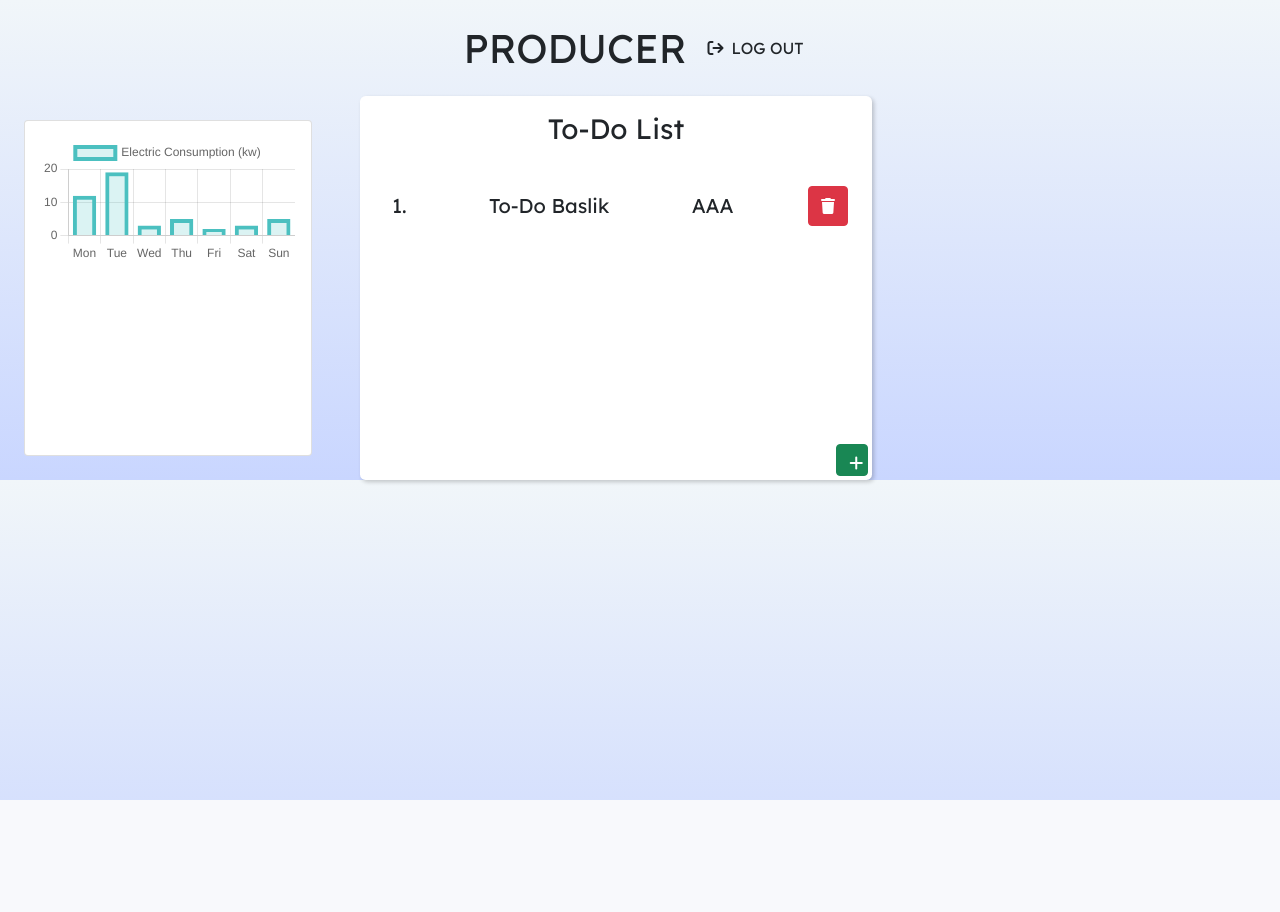
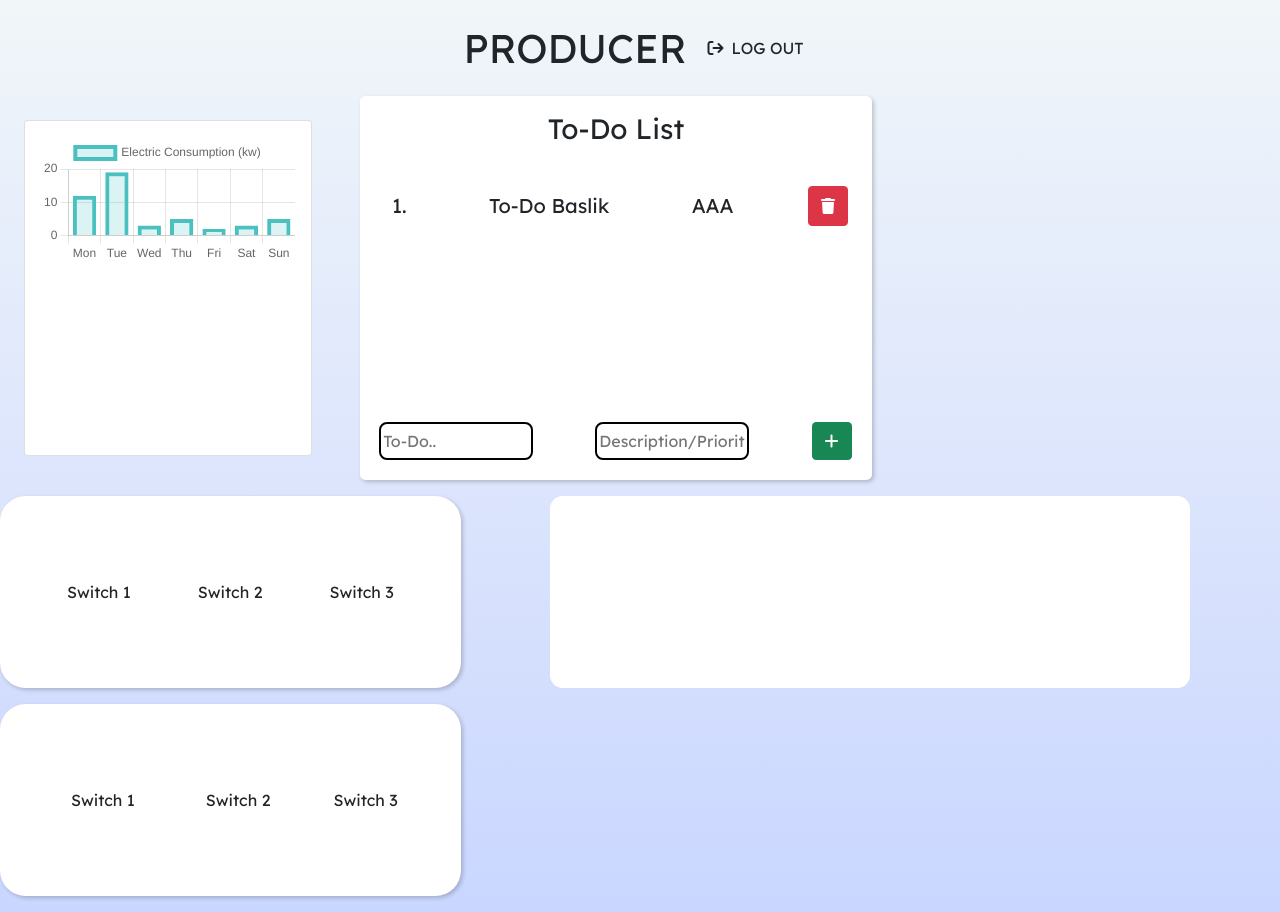
Before and after one commit to ulasiyorum/BUHomeSystems, a PHP site: page /producer/producer_main.html in a window 1280 px wide. Before the commit the page ends 800 px from the top, so only its background shows below. Run offline with PHP 8.4, Linux system fonts and the light colour scheme; some libraries are stand-ins or nearby versions.

Commit message:
new components

```diff
--- a/src/producer/producer_main.html
+++ b/src/producer/producer_main.html
@@ -52,8 +52,29 @@
         <h5 class="m-2">AAA</h5>
         <button class="btn btn-danger"><i class="fa-solid fa-trash"></i></button>
       </span>
+      <span class="addToDo">
+        <input placeholder="To-Do..">
+        <input placeholder="Description/Priority">
 
-      <button class="btn btn-success addToDo"><i class="fa-solid fa-plus"></i></button>
+
+        <button class="btn btn-success"><i class="fa-solid fa-plus"></i></button>
+      </span>
+    </span>
+    <div>
+      <span class="my-3 switches justify-content-evenly bg-white d-flex flex-wrap">
+        <span class="my-auto">Switch 1</span>
+        <span class="my-auto">Switch 2</span>
+        <span class="my-auto">Switch 3</span>
+      </span>
+      <span class="my-3 switches justify-content-evenly bg-white d-flex flex-wrap">
+        <span class="my-auto mx-2">Switch 1</span>
+        <span class="my-auto">Switch 2</span>
+        <span class="my-auto">Switch 3</span>
+      </span>
+    </div>
+
+    <span class="my-3 mx-2 air-conditioner bg-white mx-auto">
+
     </span>
   </div>
     <div id="root" class="d-flex flex-wrap justify-content-around">
--- a/src/styles/styles.css
+++ b/src/styles/styles.css
@@ -37,12 +37,33 @@ ul {
 }
 
 .addToDo {
+    display: flex;
+    flex-direction: row;
     margin-top: auto;
-    height: 2.5vw;
-    width: 2.5vw;
-    margin-bottom: 0.24rem;
-    margin-right: 0.24rem;
-    margin-left: auto;
+    margin-left: 0.4rem;
+    margin-bottom: 0.48rem;
+    margin-right: 0.48rem;
+    padding: 1vw;
+    justify-content: space-between;
+}
+
+.addToDo input {
+    width: 12vw;
+    border: 2px solid black;
+    border-radius: 1vh;
+}
+
+.air-conditioner {
+    width: 50vw;
+    height: 24vh;
+    border-radius: 1vw;
+}
+
+.switches {
+    width: 36vw;
+    border-radius: 2vw;
+    height: 24vh;
+    box-shadow: 2px 2px 4px 0 rgba(0, 0, 0, 0.2);
 }
 
 .iconAsImage {
```
Also changed, not shown: 1 other file.
